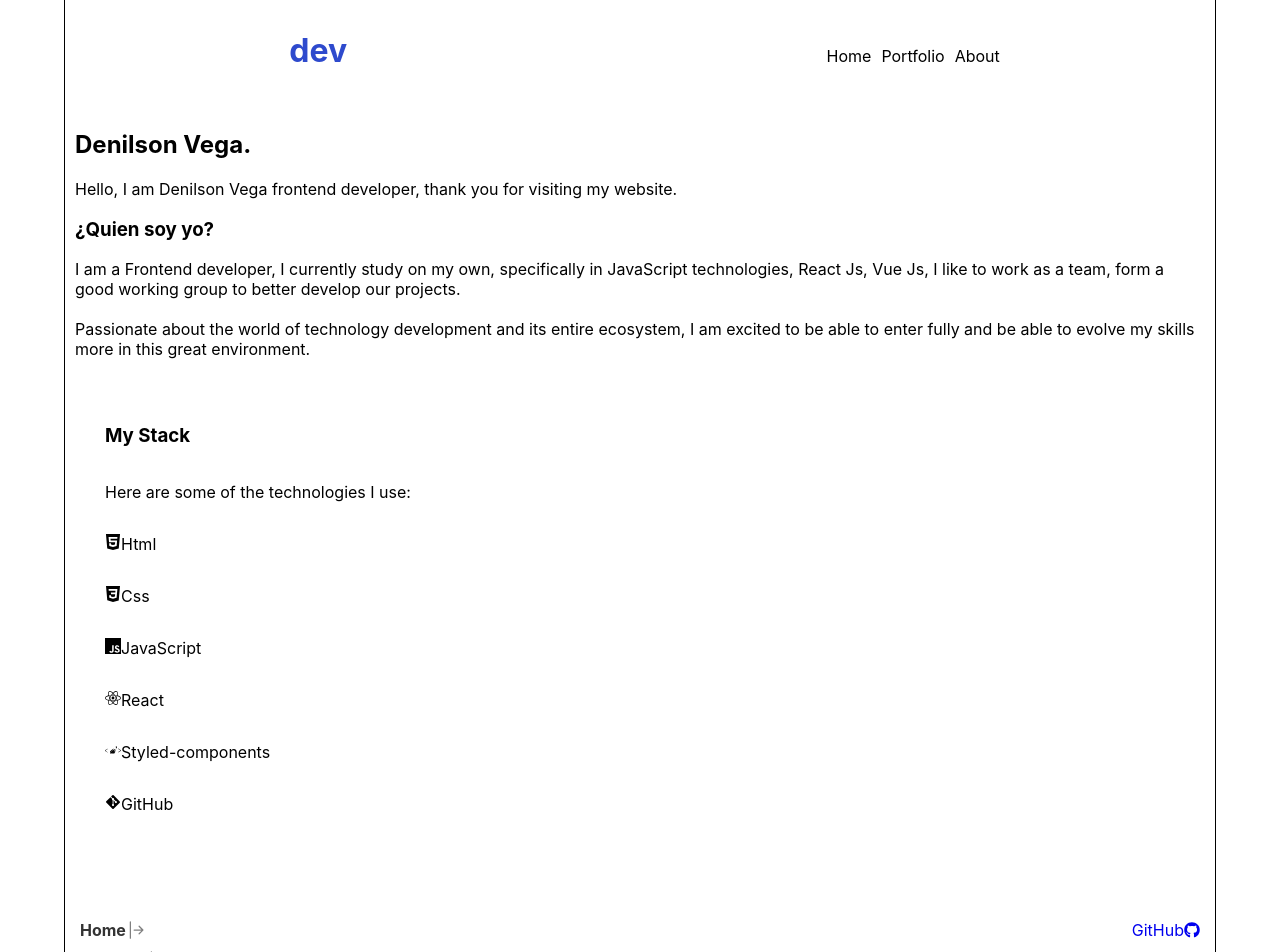
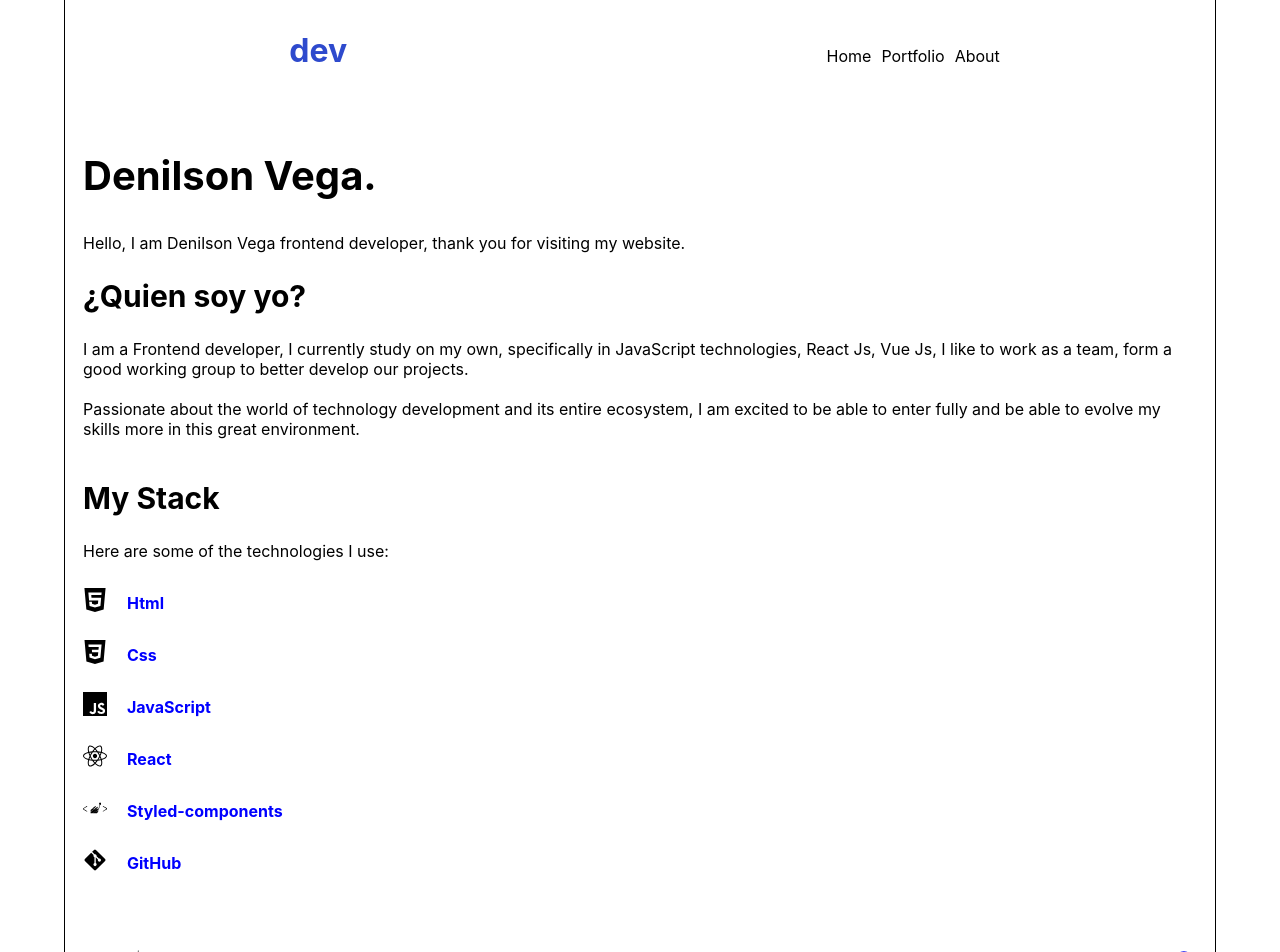
Before and after one commit to DanielVegaf/vega.dev, a React (Create React App) app: page /about in a window 1280 px wide. Shown: the top 952 px of the page. Built offline with nearby package versions, Linux system fonts and the light colour scheme; the HTML template or start-up script is replaced by a standard one.

Commit message:
Update Layout

```diff
--- a/public/index.html
+++ b/public/index.html
@@ -25,7 +25,8 @@
       Learn how to configure a non-root public URL by running `npm run build`.
     -->
     <title>Denilson Vega</title>
-  </head>
+
+    </head>
   <body>
     <noscript>You need to enable JavaScript to run this app.</noscript>
     <div id="root"></div>
--- a/src/components/About.js
+++ b/src/components/About.js
@@ -7,18 +7,31 @@ import { FaReact } from 'react-icons/fa';
 import { SiStyledcomponents } from 'react-icons/si';
 import { FaGitAlt } from 'react-icons/fa';
 
-import { AStack, AstackItem, AStackContent } from '../styles/AboutStyles'
+import {
+  AboutContent,
+  TitlesH2,
+  ALengend,
+  APresentation,
+  ALegendTitle,
+  ALegendP,
+  AStack,
+  ASkillContent,
+  AstackItem,
+  AStackContent,
+  AStackIcon,
+  AStackText
+} from '../styles/AboutStyles'
 
 const About = () => {
   return (
-    <div>
-      <div>
-        <h2>Denilson Vega.</h2>
-        <p>Hello, I am Denilson Vega frontend developer, thank you for visiting my website.</p>
-      </div>
+    <AboutContent>
+      <ALengend>
+        <ALegendTitle>Denilson Vega.</ALegendTitle>
+        <ALegendP>Hello, I am Denilson Vega frontend developer, thank you for visiting my website.</ALegendP>
+      </ALengend>
 
-      <div>
-        <h3>¿Quien soy yo?</h3>
+      <APresentation>
+        <TitlesH2>¿Quien soy yo?</TitlesH2>
         <p>I am a Frontend developer, I currently study on my own,
           specifically in JavaScript technologies, React Js, Vue Js, I
           like to work as a team, form a good working group to
@@ -30,52 +43,87 @@ const About = () => {
           fully and be able to evolve my skills more in this great
           environment.
         </p>
-      </div>
+      </APresentation>
 
       <AStack>
-        <h3>My Stack</h3>
+        <div>
+          <TitlesH2>My Stack</TitlesH2>
           <p>Here are some of the technologies I use:</p>
+        </div>
+        <ASkillContent>
+
           <AstackItem title='HTML'>
             <AStackContent>
-            <span><ImHtmlFive /></span>
-            <p>Html</p>
+              <AStackIcon>
+                <ImHtmlFive />
+              </AStackIcon>
+              <AStackText>
+                Html
+              </AStackText>
             </AStackContent>
           </AstackItem>
+
           <AstackItem title='Css'>
             <AStackContent>
-            <span><SiCss3 /></span>
-            <p>Css</p>
+              <AStackIcon>
+                <SiCss3 />
+              </AStackIcon>
+              <AStackText>
+                Css
+              </AStackText>
             </AStackContent>
           </AstackItem>
+
           <AstackItem title='Javascript'>
             <AStackContent>
-            <span><SiJavascript /></span>
-            <p>JavaScript</p>
+              <AStackIcon>
+                <SiJavascript />
+              </AStackIcon>
+              <AStackText>
+                JavaScript
+              </AStackText>
             </AStackContent>
           </AstackItem>
+
           <AstackItem title='React Js'>
             <AStackContent>
-            <span><FaReact /></span>
-            <p>React</p>
+              <AStackIcon>
+                <FaReact />
+              </AStackIcon>
+              <AStackText>
+                React
+              </AStackText>
             </AStackContent>
           </AstackItem>
+
           <AstackItem title='Styled-components'>
             <AStackContent>
-            <span><SiStyledcomponents /></span>
-            <p>Styled-components</p>
+              <AStackIcon>
+                <SiStyledcomponents />
+              </AStackIcon>
+              <AStackText>
+                Styled-components
+              </AStackText>
             </AStackContent>
           </AstackItem>
+
           <AstackItem title='Github'>
             <AStackContent>
-            <span><FaGitAlt /></span>
-            <p>GitHub</p>
+              <AStackIcon>
+                <FaGitAlt />
+              </AStackIcon>
+              <AStackText>
+                GitHub
+              </AStackText>
             </AStackContent>
           </AstackItem>
+
+        </ASkillContent>
       </AStack>
 
       <Footer />
 
-    </div>
+    </AboutContent>
   )
 }
 
--- a/src/components/Portfolio.js
+++ b/src/components/Portfolio.js
@@ -1,10 +1,10 @@
 import React from 'react'
 import Footer from './Footer'
-import { Grid, Card } from '../styles/PortfolioStyles'
+import { GridContainer, Grid, Card } from '../styles/PortfolioStyles'
 
 const Portfolio = () => {
   return (
-    <div>
+    <GridContainer>
       <Grid>
         <Card className='card'>
           Work 1
@@ -21,7 +21,7 @@ const Portfolio = () => {
       </Grid>
 
       <Footer />
-    </div>
+    </GridContainer>
   )
 }
 
--- a/src/styles/AboutStyles.js
+++ b/src/styles/AboutStyles.js
@@ -1,17 +1,47 @@
 import styled from 'styled-components'
+
+export const AboutContent = styled.div`
+    /* background-color: gray; */
+    margin: 0 auto;
+    padding: 8px;
+    /* text-align: justify; */
+`
+export const TitlesH2 = styled.h2`
+    font-size: 30px;
+`
+
+export const ALengend = styled.div`
+    /* background-color: red; */
+`
+export const ALegendTitle = styled.h2`
+    font-size: 40px;
+`
+export const ALegendP = styled.p`
+    /* color: blue; */
+`
+export const ALengendDescription = styled.p``
+
+export const APresentation = styled.div`
+    /* background-color: green; */
+`
 
 export const AStack = styled.div`
     display: flex;
     flex-direction: column;
+`
+
+export const ASkillContent = styled.div`
+    /* width: 300px; */
     /* background-color: red; */
-    padding: 30px;
+    /* padding: 10px; */
+    box-sizing: border-box;
 `
 
 export const AstackItem = styled.div`
     display: flex;
     align-items: center;
     flex-direction: row;
-    /* background-color: red; */
+    /* background-color: green; */
 `
 
 export const AStackContent = styled.div`
@@ -19,3 +49,13 @@ export const AStackContent = styled.div`
     display: flex;
     align-items: center;
 `
+
+export const AStackIcon = styled.span`
+    font-size: 1.5rem;
+`
+
+export const AStackText = styled.p`
+    margin-left: 20px;
+    font-weight: bold;
+    color: blue;
+`
--- a/src/styles/PortfolioStyles.js
+++ b/src/styles/PortfolioStyles.js
@@ -1,4 +1,8 @@
 import styled from 'styled-components'
+
+export const GridContainer = styled.div`
+    /* background-color: red; */
+`
 
 export const Grid = styled.div`
     display: grid;
```
Lines whose indentation alone changed are shown as unchanged.
